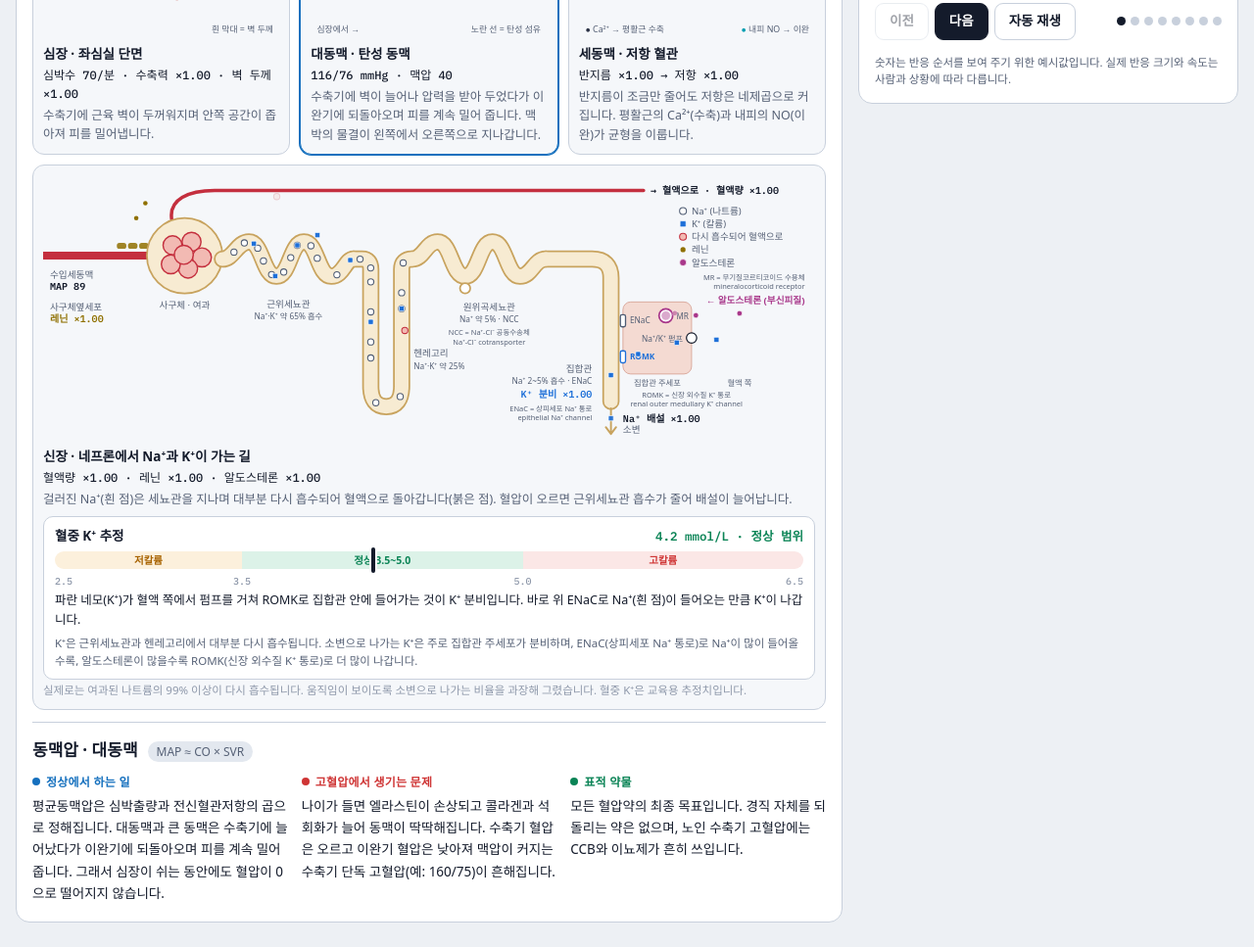
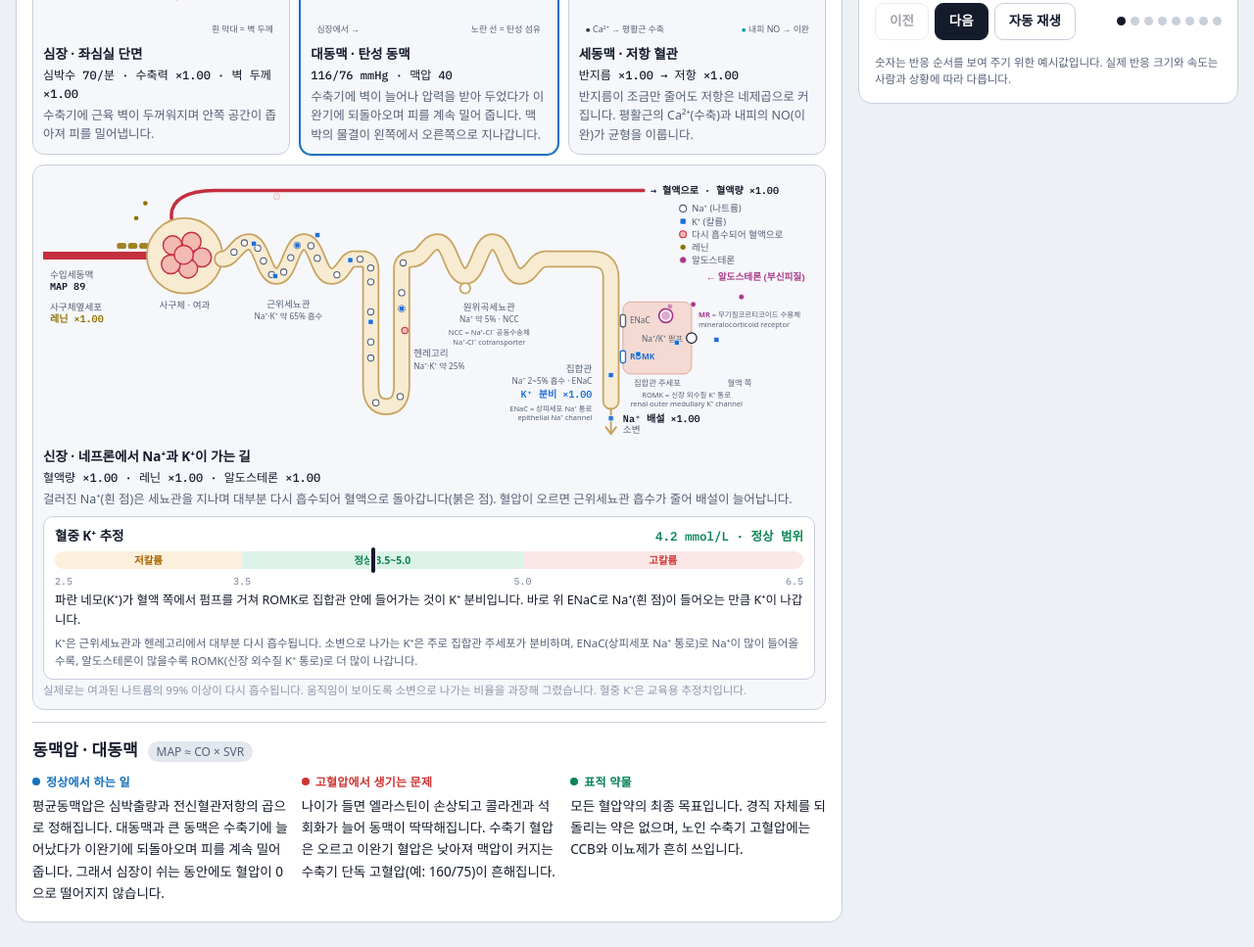
Before and after one commit to sihuny227-rgb/blood-pressure-circuit, a plain HTML site: page index.html in a window 1280 px wide. Shown: the part 1127-2094 px from the top of the page at 98% size. Drawn offline with Linux system fonts and the light colour scheme; a web font is replaced by a local one.

Commit message:
MR 풀네임을 MR 옆으로 옮기고 알도스테론 입자 경로 조정
MR 풀네임이 범례 아래에 떨어져 있어 MR과 이어서 보이지 않았고,
동그라미 옆 작은 MR 글자는 알도스테론 입자에 가려졌다. 풀네임을
MR 동그라미 바로 오른쪽으로 옮기고, 알도스테론 입자가 위쪽에서
비스듬히 들어와 글자를 가리지 않게 했다.

Co-Authored-By: Claude Opus 5.5 <noreply@anthropic.com>

```diff
--- a/index.html
+++ b/index.html
@@ -2064,7 +2064,6 @@ const ON = (() => {
   S('circle', { class: 'o-mr', cx: 726, cy: 166, r: 8 }, s);
   const mrGlow = S('circle', { class: 'o-ald', cx: 726, cy: 166, r: 5.5 }, s);
   const mrX = S('path', { class: 'o-x', d: 'M719 159L733 173M733 159L719 173', opacity: 0 }, s);
-  L(738, 170, 'MR', 'o-t sm');
   L(8, 122, '수입세동맥'); const mapT = L(8, 136, '', 'o-t b');
   L(8, 160, '사구체옆세포'); const renT = L(8, 174, '', 'o-t b ren');
   L(165, 158, '사구체 · 여과', 'o-t', 'middle'); const sclT = L(165, 172, '', 'o-t hot', 'middle');
@@ -2077,12 +2076,15 @@ const ON = (() => {
   L(520, 189, 'NCC = Na⁺-Cl⁻ 공동수송체', 'o-t xs', 'middle'); L(520, 200, 'Na⁺-Cl⁻ cotransporter', 'o-t xs', 'middle');
   L(640, 277, 'ENaC = 상피세포 Na⁺ 통로', 'o-t xs', 'end'); L(640, 288, 'epithelial Na⁺ channel', 'o-t xs', 'end');
   L(750, 261, 'ROMK = 신장 외수질 K⁺ 통로', 'o-t xs', 'middle'); L(750, 272, 'renal outer medullary K⁺ channel', 'o-t xs', 'middle');
-  L(888, 124, 'MR = 무기질코르티코이드 수용체', 'o-t xs', 'end'); L(888, 135, 'mineralocorticoid receptor', 'o-t xs', 'end');
+  // MR 풀네임: MR 동그라미와 같은 높이, 주세포 바로 오른쪽
+  const mrT = L(764, 168, '', 'o-t xs');
+  S('tspan', { text: 'MR', style: 'font-weight:700;fill:var(--aldo)' }, mrT); S('tspan', { text: ' = 무기질코르티코이드 수용체' }, mrT);
+  L(764, 179, 'mineralocorticoid receptor', 'o-t xs');
   L(676, 303, '소변'); const urT = L(676, 290, '', 'o-t b');
-  L(888, 152, '← 알도스테론 (부신피질)', 'o-t ald', 'end');
+  L(888, 124, '← 알도스테론 (부신피질)', 'o-t ald', 'end');
   // 범례
   [['circle', 'o-na', 'Na⁺ (나트륨)'], ['rect', 'o-k', 'K⁺ (칼륨)'], ['circle', 'o-na reab', '다시 흡수되어 혈액으로'], ['circle', 'o-ren', '레닌'], ['circle', 'o-ald', '알도스테론']].forEach(([shape, cls, t], i) => {
-    const y = 44 + i * 15;
+    const y = 41 + i * 15;
     if (shape === 'rect') S('rect', { class: cls, x: 742.5, y: y - 3.5, width: 7, height: 7, rx: 1.2 }, s);
     else S('circle', { class: cls, cx: 746, cy: y, r: cls === 'o-ren' ? 3 : 4 }, s);
     L(756, y + 4, t);
@@ -2258,7 +2260,7 @@ function drawNephron(k, dt) {
   mover(ON.REN, dt);
   // 알도스테론: 부신피질 → 집합관 MR
   ON.accAld += dt * 2 * k.aldoLv;
-  while (ON.accAld >= 1) { ON.accAld--; const p = ON.ALD.find(q => !q.on); if (!p) break; Object.assign(p, { on: true, t: 0, dur: 1.7, x0: 886, y0: 158 + rnd() * 14, x1: ORG.F.mra ? 748 : 734, y1: 166 + (rnd() - 0.5) * 6 }); }
+  while (ON.accAld >= 1) { ON.accAld--; const p = ON.ALD.find(q => !q.on); if (!p) break; Object.assign(p, { on: true, t: 0, dur: 1.7, x0: 896, y0: 131 + rnd() * 5, x1: ORG.F.mra ? 742 : 728, y1: 157 + (rnd() - 0.5) * 3 }); }   // 위쪽에서 비스듬히 MR로 (풀네임 글자를 가리지 않게)
   mover(ON.ALD, dt);
 }
 
```
